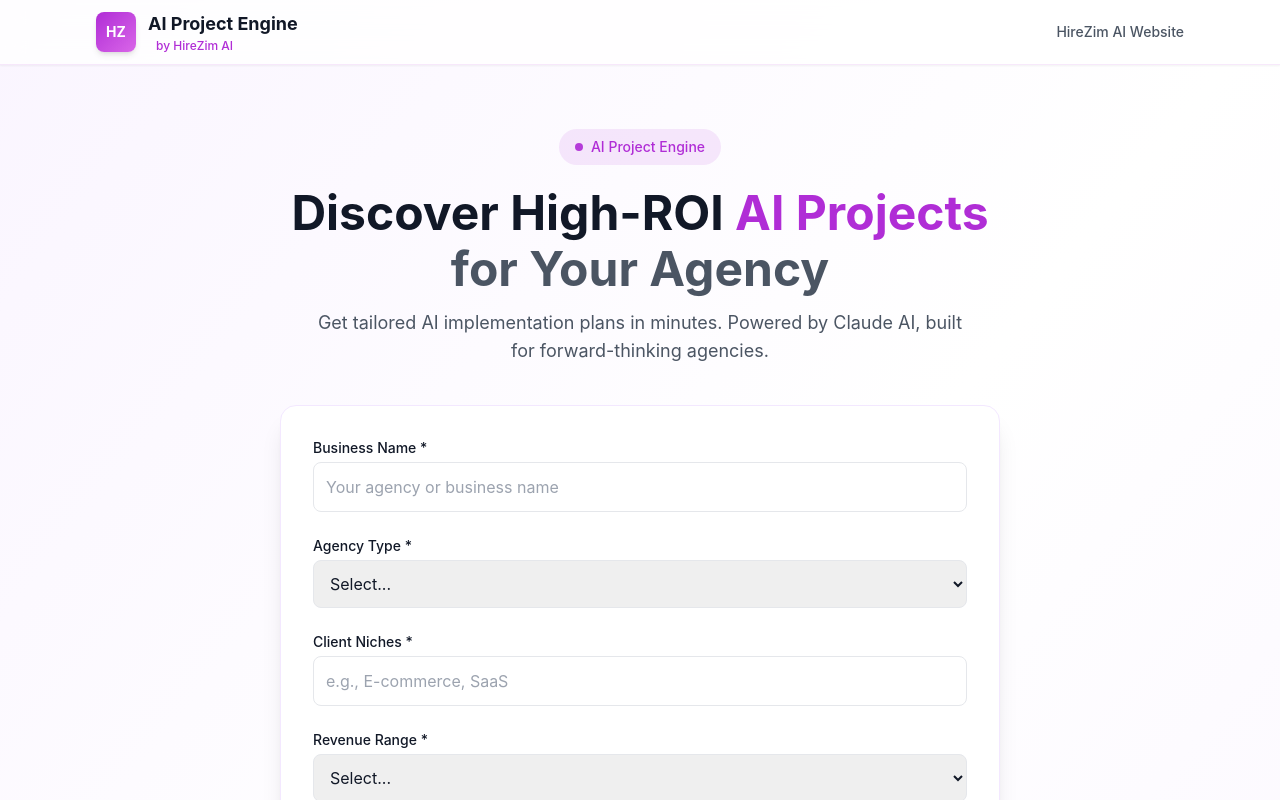
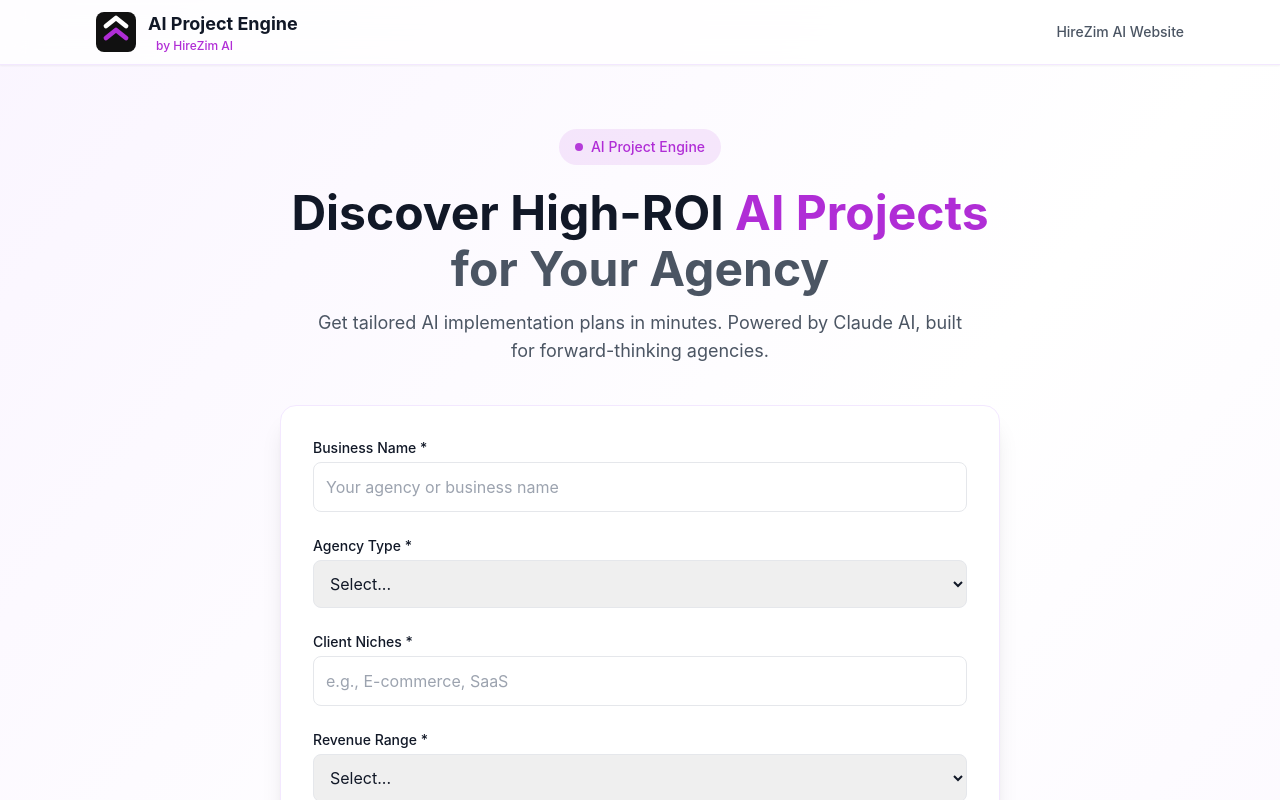
Before and after one commit to HireZimAI/project-engine, a Next.js app: page / in a window 1280 px wide. Shown: the top 800 px of the page. Built offline with nearby package versions, Linux system fonts and the light colour scheme.

Commit message:
Add real HireZim logo and icon SVGs

```diff
--- a/components/ExportButtons.tsx
+++ b/components/ExportButtons.tsx
@@ -382,7 +382,7 @@ function generatePDFHTML(projects: Project[], input: AgencyInput): string {
 <body>
   <div class="header">
     <div class="logo">
-      <img src="https://project-engine-production.up.railway.app/hirezim-logo.svg" alt="HireZim AI" class="logo-img" />
+      <img src="https://project-engine-production.up.railway.app/hirezim-icon.svg" alt="HireZim AI" style="width: 48px; height: 48px;" />
       <div>
         <div class="logo-text">AI Project Engine</div>
         <div class="brand-tagline">Powered by HireZim AI</div>
--- a/components/Header.tsx
+++ b/components/Header.tsx
@@ -4,13 +4,15 @@ import Link from 'next/link';
 
 export default function Header() {
   return (
-    <header className="bg-white/80 backdrop-blur-md border-b border-primary/10 sticky top-0 z-50 shadow-sm">
+    <header className="bg-white/80 backdrop-blur-md border-b border-purple-100 sticky top-0 z-50 shadow-sm">
       <div className="max-w-6xl mx-auto px-4 sm:px-6 lg:px-8">
         <div className="flex items-center justify-between h-16">
           <Link href="/" className="flex items-center gap-3">
-            <div className="w-10 h-10 bg-gradient-to-br from-brand-purple to-brand-purpleLight rounded-lg flex items-center justify-center shadow-md">
-              <span className="text-white font-bold text-sm">HZ</span>
-            </div>
+            <img
+              src="/hirezim-icon.svg"
+              alt="HireZim AI"
+              className="w-10 h-10"
+            />
             <div>
               <span className="text-lg font-bold text-gray-900">AI Project Engine</span>
               <span className="text-xs text-brand-purple font-medium ml-2 block">by HireZim AI</span>
```
Also changed, not shown: public/hirezim-icon.svg (added), public/hirezim-logo.svg.
